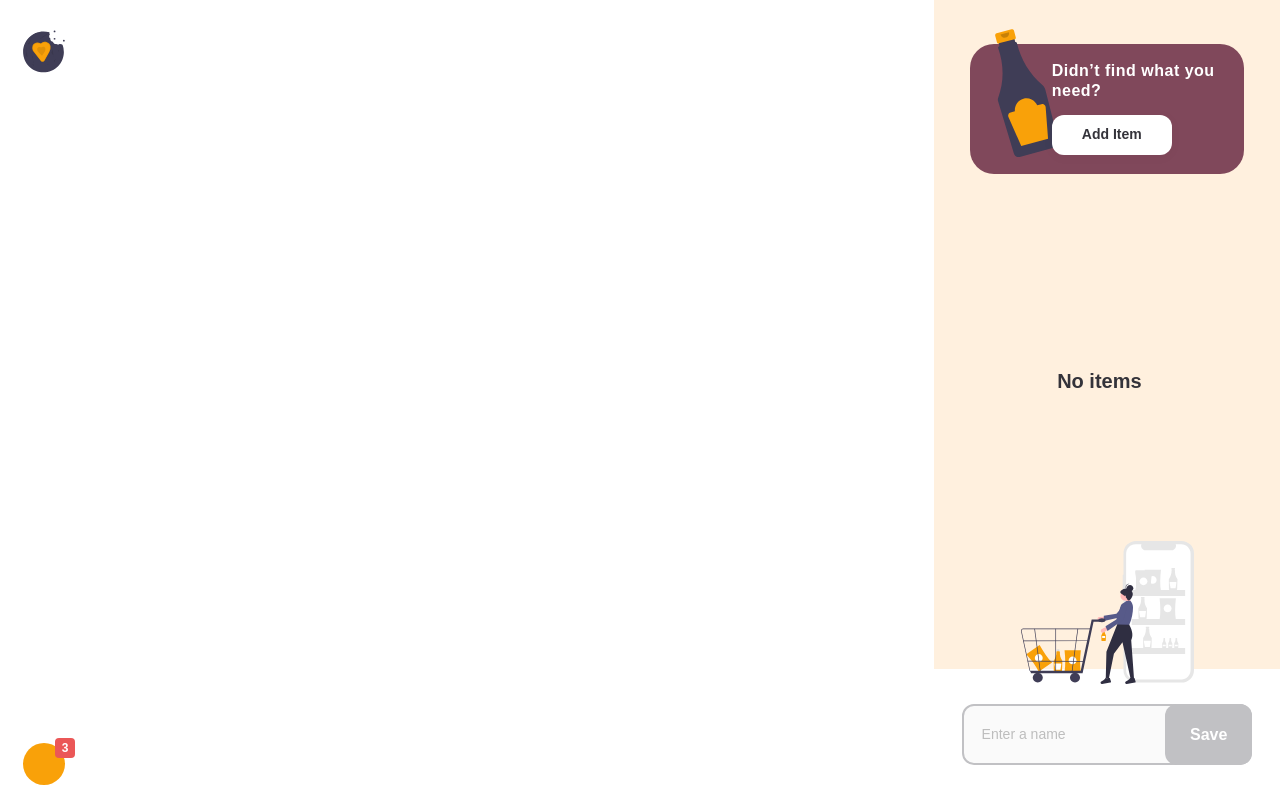
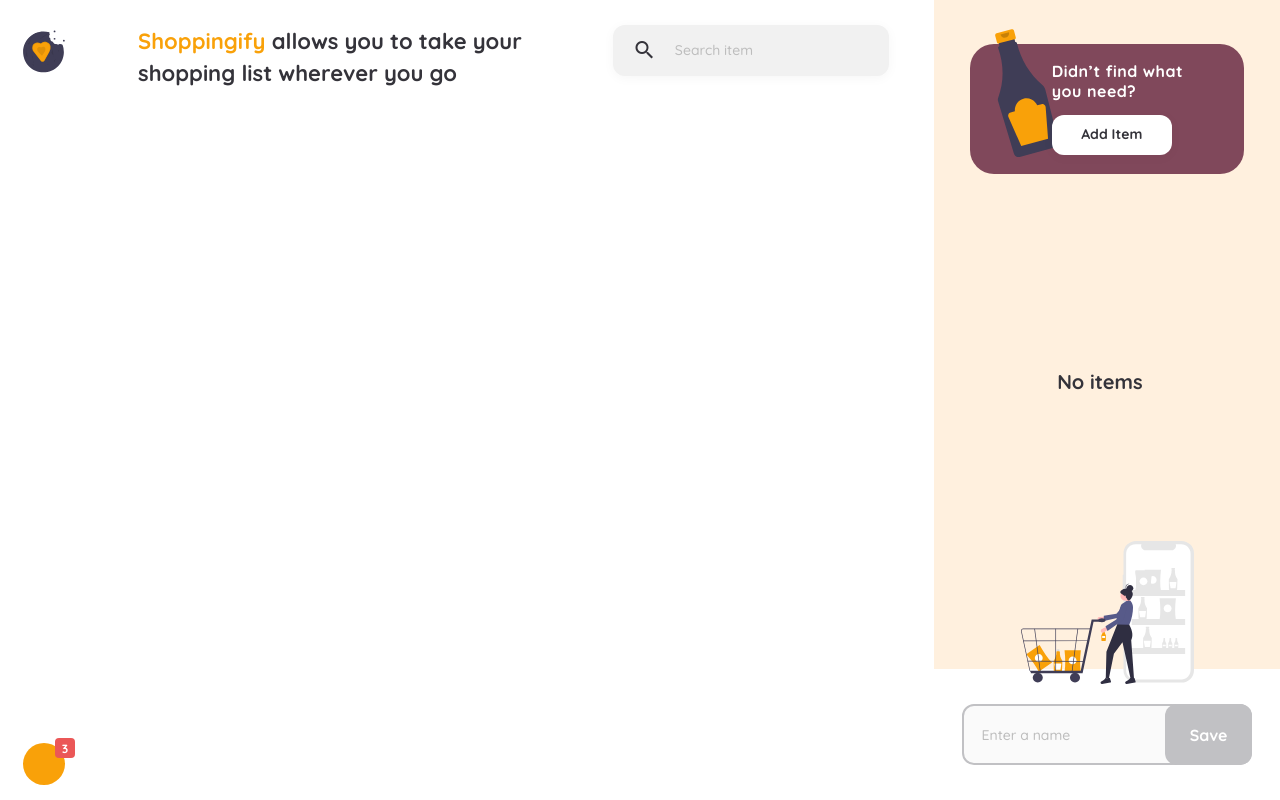
Before and after one commit to Leninner/shoppingify-list, a React (Create React App) app: page / in a window 1280 px wide. Built offline with nearby package versions, Linux system fonts and the light colour scheme.

Commit message:
Update Project

```diff
--- /dev/null
+++ b/src/components/HeaderItemsView/index.jsx
@@ -0,0 +1,15 @@
+import { Header, SearchContainer } from './styles';
+
+export const HeaderItemsView = () => {
+  return (
+    <Header>
+      <h3>
+        <span>Shoppingify</span> allows you to take your shopping list wherever you go
+      </h3>
+      <SearchContainer>
+        <span class='material-icons'>search</span>
+        <input type='text' placeholder='Search item' />
+      </SearchContainer>
+    </Header>
+  );
+};
--- /dev/null
+++ b/src/components/HeaderItemsView/styles.js
@@ -0,0 +1,55 @@
+import styled from 'styled-components';
+
+export const Header = styled.header`
+  width: 100%;
+  height: 100px;
+  display: flex;
+  justify-content: space-between;
+  padding: 25px 50px 0 50px;
+
+  h3 {
+    width: 450.29px;
+    height: 66px;
+    font-style: normal;
+    font-weight: bold;
+    font-size: 22px;
+    line-height: 32px;
+    color: #34333a;
+
+    span {
+      color: #f9a109;
+    }
+  }
+`;
+
+export const SearchContainer = styled.form`
+  position: relative;
+  width: 275.61px;
+  height: 50.92px;
+
+  span {
+    position: absolute;
+    top: calc(50% - 12px);
+    margin-left: 19.39px;
+    color: #34333a;
+  }
+
+  input {
+    width: 100%;
+    height: 100%;
+    background: rgb(241, 241, 241);
+    box-shadow: 0px 2px 12px rgba(0, 0, 0, 0.04);
+    border-radius: 12px;
+    outline: none;
+    border: none;
+    padding: 0 0 0 61.73px;
+    font-weight: 500;
+    font-size: 14px;
+    line-height: 17px;
+    color: #34333a;
+
+    &::placeholder {
+      color: #bdbdbd;
+    }
+  }
+`;
--- a/src/containers/InteractiveAside/index.jsx
+++ b/src/containers/InteractiveAside/index.jsx
@@ -2,8 +2,6 @@ import { StyledInteractiveAside } from './styles';
 import { BoxFeedback } from '../../components/BoxFeedback';
 import { AddItemButton } from '../../components/AddItemButton';
 import { ShoppingList } from '../../components/ShoppingList';
-import { connect } from 'react-redux';
-import { HandleAddItem } from '../../actions';
 import { AddItemForm } from '../../components/AddItemForm';
 import PropTypes from 'prop-types';
 
@@ -24,18 +22,7 @@ const InteractiveAside = ({ isAdding, HandleAddItem, categories }) => {
   );
 };
 
-const mapStateToProps = (state) => {
-  return {
-    isAdding: state.isAdding,
-    categories: state.categories,
-  };
-};
-
-const mapDispatchToProps = {
-  HandleAddItem,
-};
-
-export default connect(mapStateToProps, mapDispatchToProps)(InteractiveAside);
+export default InteractiveAside;
 
 InteractiveAside.propTypes = {
   isAdding: PropTypes.bool,
--- /dev/null
+++ b/src/containers/ItemsView/index.jsx
@@ -0,0 +1,10 @@
+import { StyledItemsView } from './styles';
+import { HeaderItemsView } from '../../components/HeaderItemsView';
+
+export const ItemsView = () => {
+  return (
+    <StyledItemsView>
+      <HeaderItemsView />
+    </StyledItemsView>
+  );
+};
--- /dev/null
+++ b/src/containers/ItemsView/styles.js
@@ -0,0 +1,8 @@
+import styled from 'styled-components';
+
+export const StyledItemsView = styled.div`
+  position: absolute;
+  width: 66.46%;
+  left: 6.88%;
+  height: 100vh;
+`;
--- a/src/containers/Layout/index.jsx
+++ b/src/containers/Layout/index.jsx
@@ -1,10 +1,27 @@
 import { MenuAside } from '../MenuAside';
+import InteractiveAside from '../InteractiveAside';
+import { connect } from 'react-redux';
+import { HandleAddItem } from '../../actions';
 
-export const Layout = ({ children }) => {
+const Layout = ({ children, isAdding, HandleAddItem, categories }) => {
   return (
     <>
       <MenuAside />
       {children}
+      <InteractiveAside HandleAddItem={HandleAddItem} isAdding={isAdding} categories={categories} />
     </>
   );
 };
+
+const mapStateToProps = (state) => {
+  return {
+    isAdding: state.isAdding,
+    categories: state.categories,
+  };
+};
+
+const mapDispatchToProps = {
+  HandleAddItem,
+};
+
+export default connect(mapStateToProps, mapDispatchToProps)(Layout);
--- a/src/pages/Items/index.jsx
+++ b/src/pages/Items/index.jsx
@@ -1,5 +1,5 @@
-import InteractiveAside from '../../containers/InteractiveAside';
 import { Helmet } from 'react-helmet';
+import { ItemsView } from '../../containers/ItemsView';
 
 export const Items = () => {
   return (
@@ -7,7 +7,7 @@ export const Items = () => {
       <Helmet>
         <title>Items</title>
       </Helmet>
-      <InteractiveAside />
+      <ItemsView />
     </>
   );
 };
--- a/src/routes/App.jsx
+++ b/src/routes/App.jsx
@@ -1,6 +1,6 @@
 import GlobalStyles from '../styles/GlobalStyles';
 import { BrowserRouter, Routes, Route } from 'react-router-dom';
-import { Layout } from '../containers/Layout';
+import Layout from '../containers/Layout';
 import { Items } from '../pages/Items';
 
 export const App = () => {
--- a/src/styles/GlobalStyles.js
+++ b/src/styles/GlobalStyles.js
@@ -1,6 +1,8 @@
 import { createGlobalStyle } from 'styled-components';
 
 export default createGlobalStyle`
+@import url('https://fonts.googleapis.com/css2?family=Quicksand:wght@300;400;500;600;700&display=swap');
+
   * {
     margin: 0;
     padding: 0;
```
